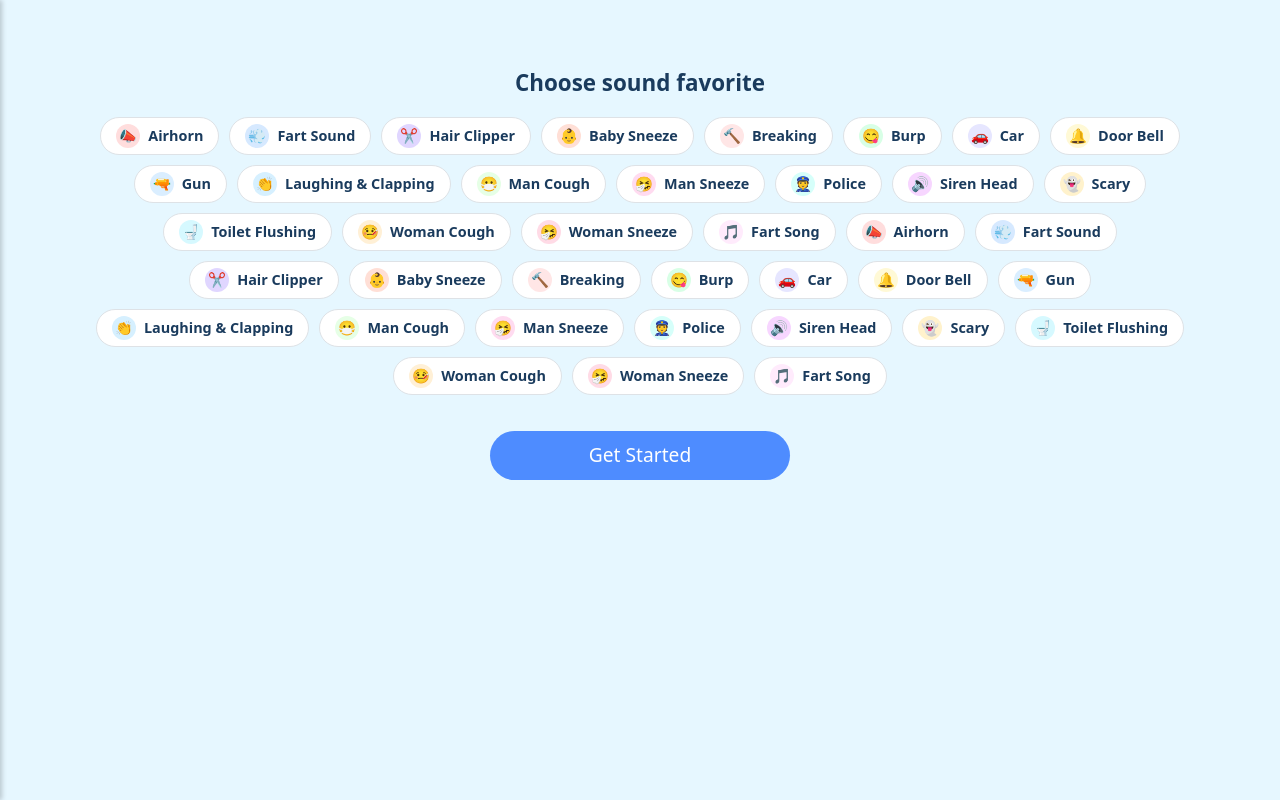
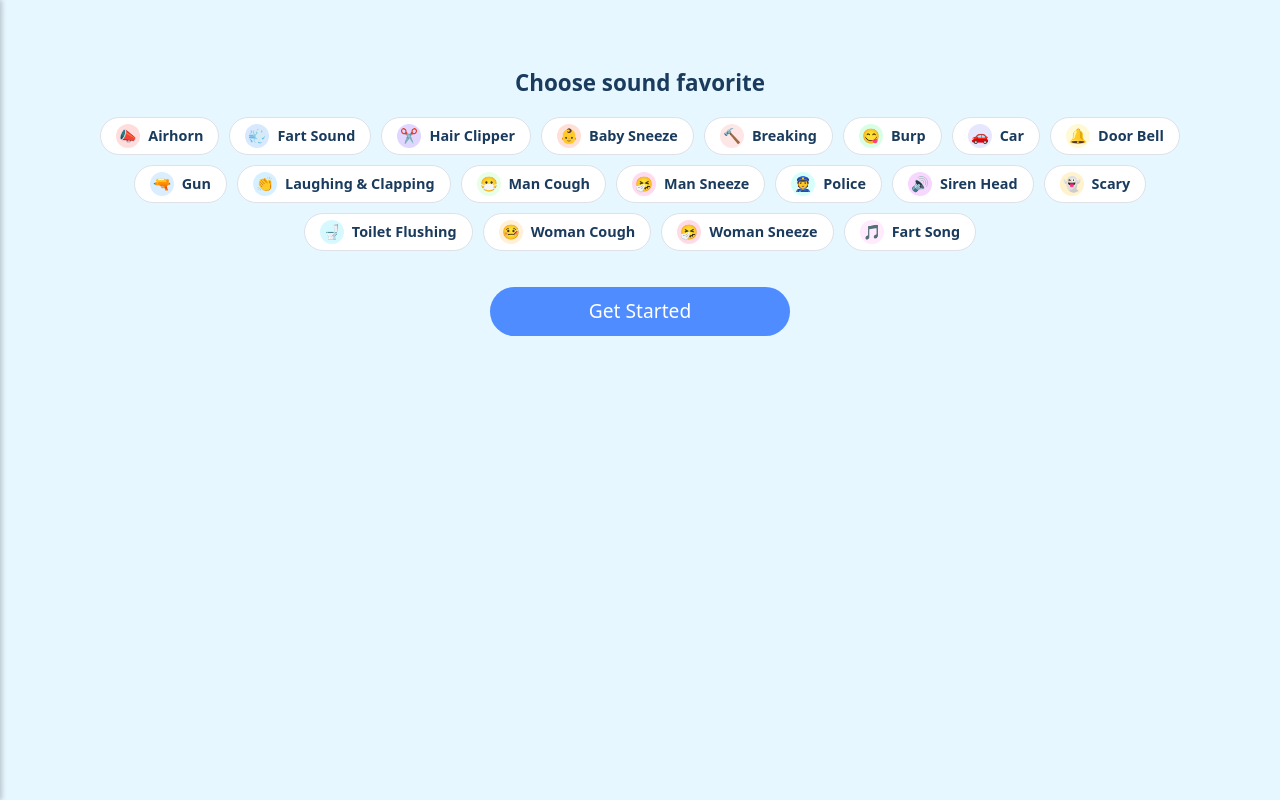
Before and after one commit to khaled-m-hamza/webvieew2, a plain HTML site: page index.html in a window 1280 px wide. Drawn offline with nearby package versions, Linux system fonts and the light colour scheme.

Commit message:
index.html

```diff
--- a/index.html
+++ b/index.html
@@ -586,13 +586,7 @@ document.addEventListener('DOMContentLoaded', function() {
         grid.appendChild(column);
       });
     }
-    document.addEventListener('DOMContentLoaded', createSoundButtons);
-
-
-
-
-
-
+    // document.addEventListener('DOMContentLoaded', createSoundButtons);
 
     const settingsButton = document.getElementById('settingsDropdown');
   const sidebar = document.getElementById('sidebarMenu');
```
